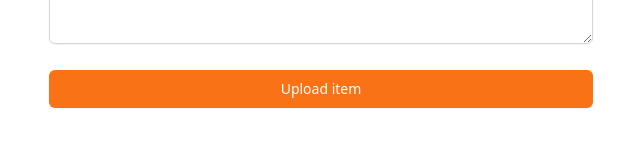
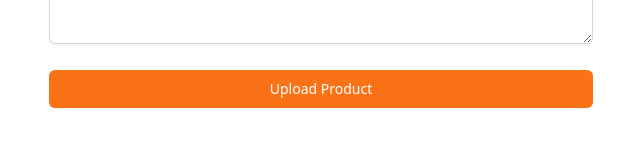
Before and after one commit to dev-jihye/carrot-market-clone, a Next.js app: page /products/upload in a window 1280 px wide. Shown: the part 546-692 px from the top of the page, without its empty margins (319-959 px from the left). Built offline with nearby package versions, Linux system fonts and the light colour scheme.

Commit message:
✨ 백엔드로 mutation 요청하는 hook

```diff
--- a/pages/products/upload.tsx
+++ b/pages/products/upload.tsx
@@ -4,6 +4,10 @@ import Input from '@components/input';
 import Layout from '@components/layout';
 import Textarea from '@components/textarea';
 import { useForm } from 'react-hook-form';
+import useMutation from '@libs/client/useMutation';
+import { useEffect } from 'react';
+import { Product } from '@prisma/client';
+import { useRouter } from 'next/router';
 
 interface UploadProductForm {
   name: string;
@@ -11,11 +15,25 @@ interface UploadProductForm {
   description: string;
 }
 
+interface UploadProductMutation {
+  ok: boolean;
+  product: Product;
+}
+
 const Upload: NextPage = () => {
+  const router = useRouter();
   const { register, handleSubmit } = useForm<UploadProductForm>();
+  const [uploadProduct, { loading, data }] =
+    useMutation<UploadProductMutation>('/api/products');
   const onValid = (data: UploadProductForm) => {
-    console.log(data);
+    if (loading) return;
+    uploadProduct(data);
   };
+  useEffect(() => {
+    if (data?.ok) {
+      router.push(`/products/${data.product.id}`);
+    }
+  }, [data, router]);
   return (
     <Layout title="Upload Product" canGoBack>
       <form className="p-4 space-y-5" onSubmit={handleSubmit(onValid)}>
@@ -60,7 +78,7 @@ const Upload: NextPage = () => {
           label="Description"
           required
         />
-        <Button text="Upload item" />
+        <Button text={loading ? 'Loading...' : 'Upload Product'} />
       </form>
     </Layout>
   );
```
